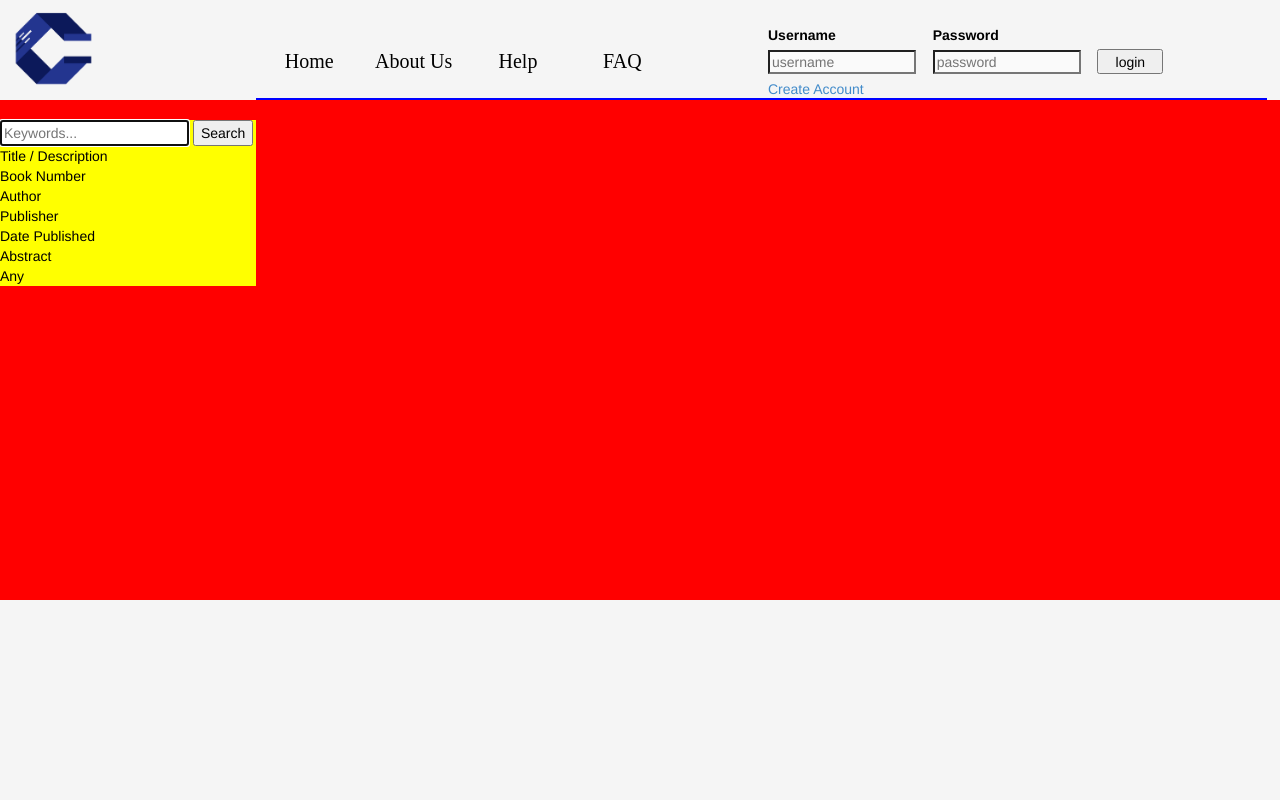
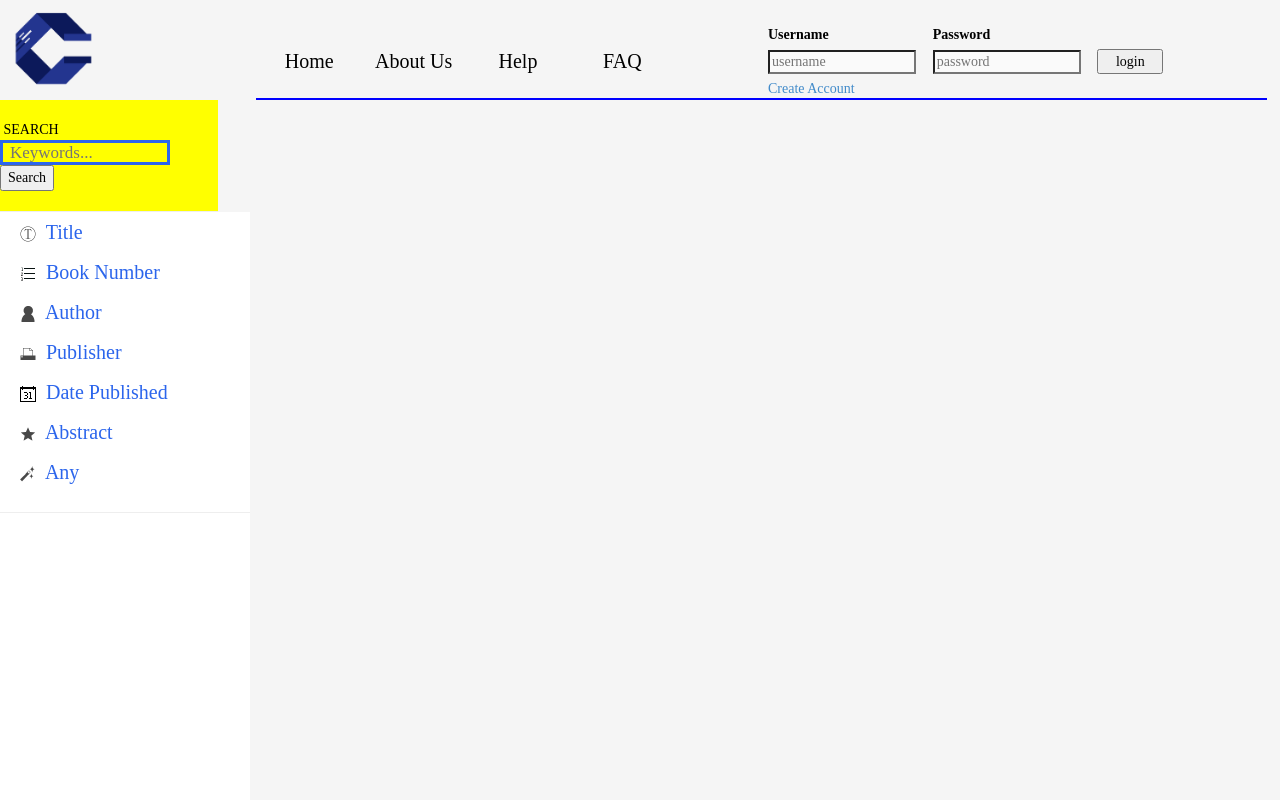
Before and after one commit to BuracayBeach/myfirstrepo, a CodeIgniter app: page /myfirstrepo/index.php/home/faq in a window 1280 px wide. Run offline with CodeIgniter, Linux system fonts and the light colour scheme.

Commit message:
Layout pagebody

```diff
--- a/application/views/search_view.php
+++ b/application/views/search_view.php
@@ -1,4 +1,5 @@
-			<div id="search" <?php if(isset($home)) echo "class = 'home'";?> >
+
+			<div id="search">
 
 				<?php
 					if(isset($home))
@@ -25,8 +26,9 @@
 
 
 
-					<input searchby="book_title" id="search_text" type="text" name='search' autofocus='true' placeholder='Keywords...' maxlength='99'/>
+					&nbsp;SEARCH<input searchby="book_title" id="search_text" type="text" name='search' autofocus='true' placeholder='Keywords...' maxlength='99'/>
 					<input id='submit_search' type="submit" name="submit_search" value="Search" /><br/>
+		            <hr>
 					<div id="results_per_page_div" hidden>
 						<input id='results_per_page' style="width:45px" type="number" min='1' max='500' value='10'/>
 						<span>Results per page</span>
@@ -49,16 +51,17 @@
 
 					<div id="sidebar-wrapper">
 				        <ul class="sidebar-nav">
-				            <li searchby="book_title">Title / Description</li>
-				            <li searchby="book_no">Book Number</li>
-				            <li searchby="author">Author</li>
-				            <li searchby="publisher">Publisher</li>
-				            <li searchby="date_published">Date Published</li>
-				            <li searchby="abstract">Abstract</li>
-				            <li searchby="any">Any</li>
+				            <a href=""><li class="menu-toggle" searchby="book_title"><img src="<?php echo base_url();?>images/icon/title1.png" alt="">&nbsp; Title</li></a>
+				            <a href=""><li class="menu-toggle" searchby="book_no"><img src="<?php echo base_url();?>images/icon/number.png" alt="">&nbsp; Book Number</li></a>
+				            <a href=""><li class="menu-toggle" searchby="author"><img src="<?php echo base_url();?>images/icon/user32.png" alt="">&nbsp; Author</li></a>
+				            <a href=""><li class="menu-toggle" searchby="publisher"><img src="<?php echo base_url();?>images/icon/printer32.png" alt="">&nbsp; Publisher</li></a>
+				            <a href=""><li class="menu-toggle" searchby="date_published"><img src="<?php echo base_url();?>images/icon/calendar.png" alt="">&nbsp; Date Published</li></a>
+				            <a href=""><li class="menu-toggle" searchby="abstract"><img src="<?php echo base_url();?>images/icon/star32.png" alt="">&nbsp; Abstract</li></a>
+				            <a href=""><li class="menu-toggle" searchby="any"><img src="<?php echo base_url();?>images/icon/wand32.png" alt="">&nbsp; Any</li></a>
+
+				            <hr>
 				        </ul>
-				    </div>
-
+					</div>
 
 
 					<div id='suggestion'>
@@ -70,6 +73,8 @@
 			<div id='result_container'>
 
 			</div>
+
+
 
 			<script type="text/javascript">
 
@@ -164,3 +169,13 @@
 
 
 			</script>
+
+
+    <script>
+	    $(".menu-toggle").click(function(e) {
+	        e.preventDefault();
+	        $("li.active").toggleClass("active")
+	        $(this).toggleClass("active");
+
+	    });
+    </script>
--- a/css/style2.css
+++ b/css/style2.css
@@ -1,6 +1,8 @@
 body{
 	background: rgb(245,245,245);
 	color: black;
+
+	font-family:"Segoe UI Light";
 }
 
 #navbar{
@@ -79,7 +81,6 @@ PAGE BODY (Lower Part of System)
 
 #pagebody{
 	height: 500px;
-	background: red;
 	position: fixed;
 	margin-top: 100px;
 	width: 100%;
@@ -92,13 +93,91 @@ SEARCH FORM
 
 --------------------------------------*/
 
-#side-wrapper{
-	width: 100%;
-	border-top: 2px solid blue;
+#search{
+	width: 17%;
+	background: yellow;
+	float: left;
 }
 
-#search_form{
-	width: 20%;
-	background: yellow;
+
+#sidebar-wrapper {
+  margin-left: -250px;
+  left: 250px;
+  width: 250px;
+  margin-top:-20px;
+  background: #ffffff;
+  position: fixed;
+  height: 150%;
+  overflow-y: auto;
+  z-index: 1000;
+  transition: all 0.4s ease 0s;
+}
+
+#search #search_text {
+    height: 25px;
+    outline: 0;
+    background: transparent;
+    border: 3px solid #2B65EC;
+    width: 170px;
+    font-family:"Segoe UI Light";
+    text-indent: 5px;
+    font-size:17px;
+}
+
+#page-content-wrapper {
+  width: 100%;
 
 }
+.sidebar-nav {
+  position: absolute;
+  top: 0;
+  width: 250px;
+  list-style: none;
+  margin: 0;
+  padding: 0;
+}
+
+.sidebar-nav li {
+  line-height: 40px;
+  text-indent: 20px;
+}
+
+.sidebar-nav li  {
+  color: #2B65EC;
+  display: block;
+  text-decoration: none;
+  font-size: 20px;
+}
+
+.sidebar-nav li:hover {
+  color: #fff;
+  background: #2B65EC;
+  text-decoration: none;
+  font-size: 25px;
+}
+
+.sidebar-nav li.active {
+  background-color: #FF9966;
+  color:#fff;
+  font-size: 25px;
+}
+
+#search img{
+	max-height: 16px;
+}
+a:hover	{
+	text-decoration: none;
+}
+
+/*---------------------------------------
+
+TABLE RESULTS
+
+---------------------------------------*/
+
+#search_table_container{
+	width: 83%;
+	height: 500px;
+	background: blue;
+
+}
```
Also changed, not shown: images/icon/calendar.png (added), images/icon/number.png (added), images/icon/printer32.png (added), images/icon/star32.png (added), images/icon/title1.png (added), images/icon/user32.png (added), images/icon/wand32.png (added).
